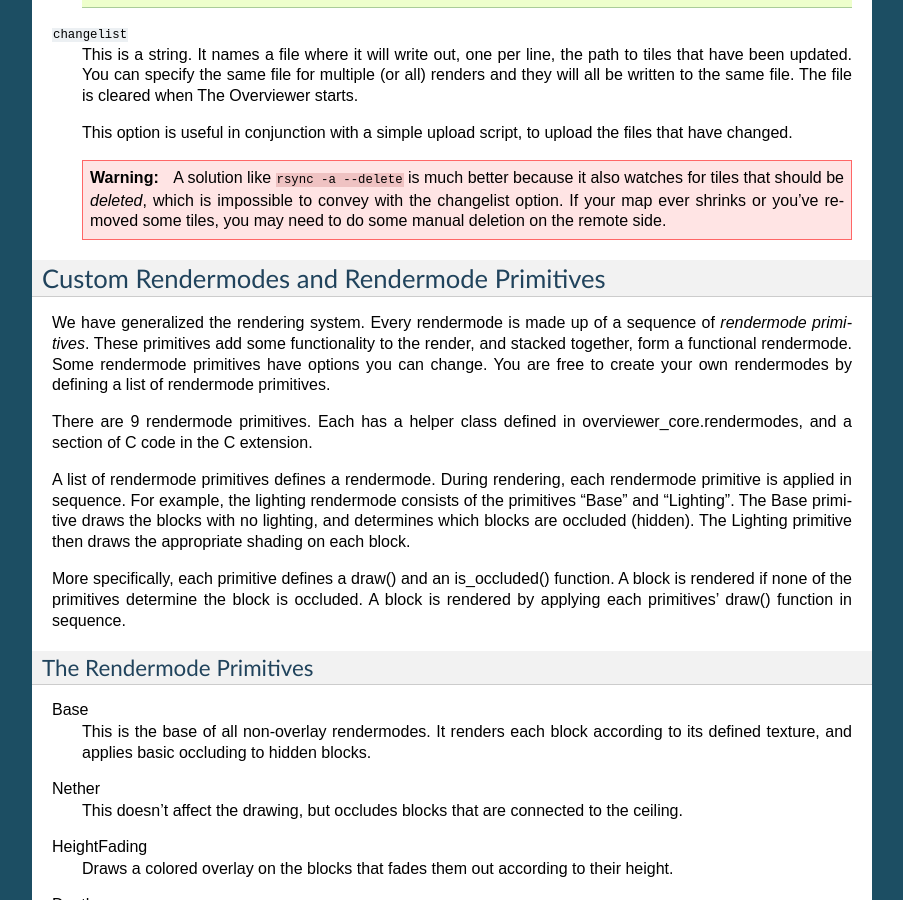
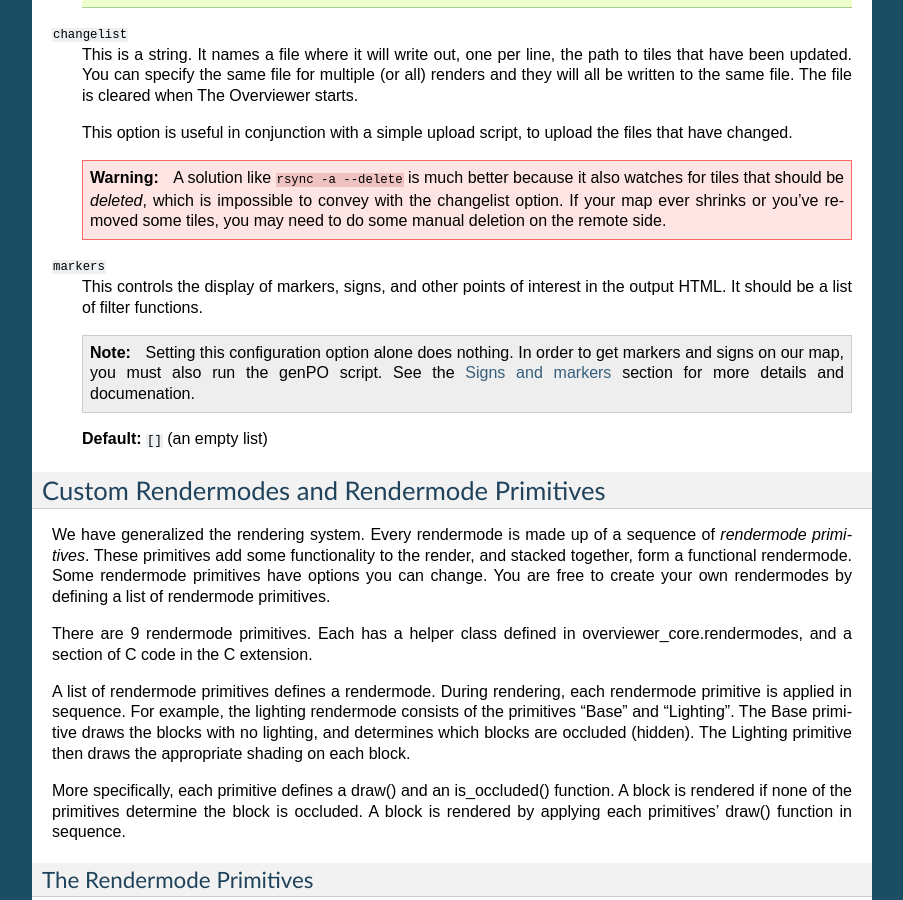
Before and after one commit to overviewer/Minecraft-Overviewer, a Sphinx documentation site: the page built from docs/config.rst, in a window 1280 px wide and 900 px high, scrolled down 6742 px. Shown: the whole window, without its empty margins (198-1101 px from the left). Built offline with Sphinx 7.4.7, drawn with Linux system fonts in a browser that asks for light colours; some of the changed text lies outside the part shown.

Commit message:
New docs on signs/markers

```diff
--- a/docs/config.rst
+++ b/docs/config.rst
@@ -443,6 +443,21 @@ values. The valid configuration keys are listed below.
         removed some tiles, you may need to do some manual deletion on the
         remote side.
 
+.. _option_markers:
+
+``markers``
+    This controls the display of markers, signs, and other points of interest
+    in the output HTML.  It should be a list of filter functions.
+
+    .. note::
+
+       Setting this configuration option alone does nothing.  In order to get
+       markers and signs on our map, you must also run the genPO script.  See
+       the :doc:`Signs and markers<signs>` section for more details and documenation.
+
+
+    **Default:** ``[]`` (an empty list)
+
 .. _customrendermodes:
 
 Custom Rendermodes and Rendermode Primitives
--- a/docs/index.rst
+++ b/docs/index.rst
@@ -181,6 +181,7 @@ Documentation Contents
    building
    running
    config
+   signs
    win_tut/windowsguide
    faq
    design/designdoc
```
Also changed, not shown: docs/signs.rst (added, +74 -0 lines).
